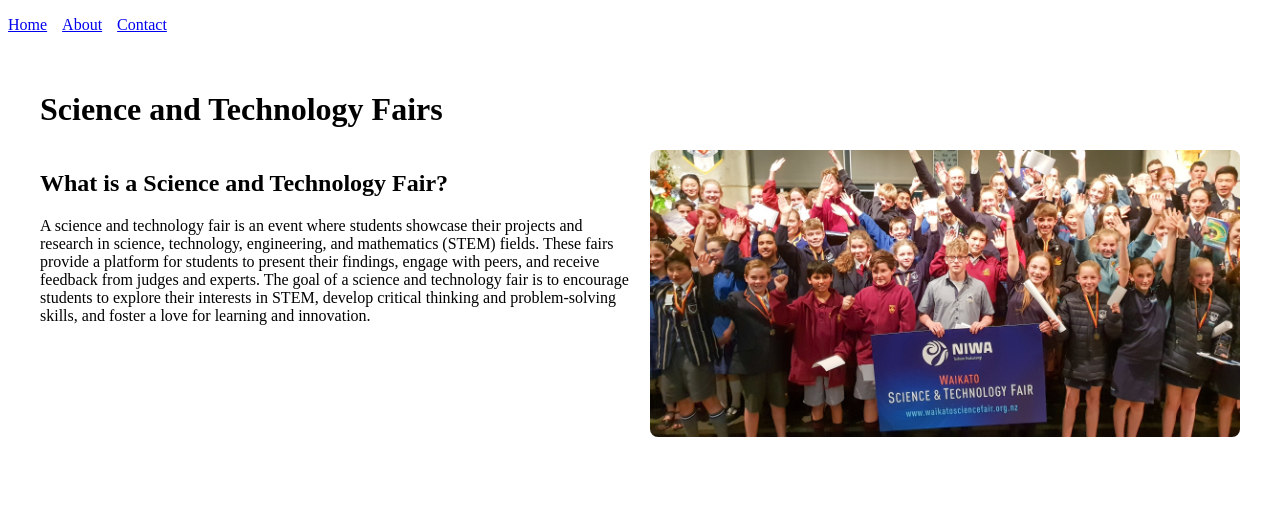
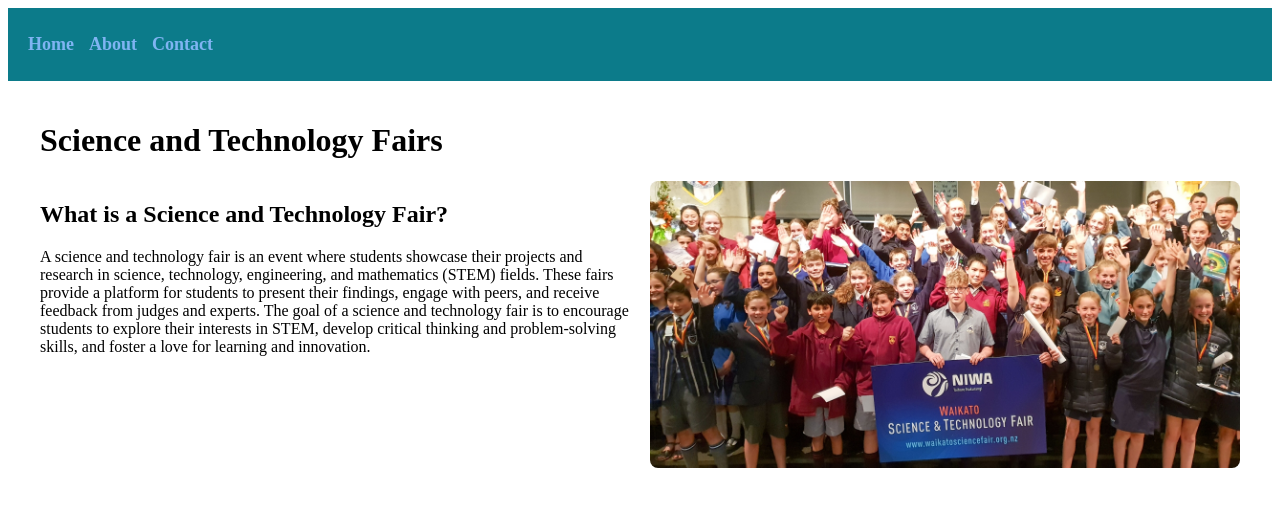
Before and after one commit to Astral-Viscount/Science-and-Technology-Fair-Website-2025, a plain HTML site: page index.html in a window 1280 px wide. Drawn offline with Linux system fonts and the light colour scheme.

Commit message:
basic css. could be more efficient and better tho

```diff
--- a/css/style.css
+++ b/css/style.css
@@ -27,10 +27,23 @@
     border-radius: 8px;
 }
 
-nav ul {
+.navigation {
+    background-color: rgb(12, 123, 138);
+    padding: 10px 20px;
+
+}
+
+.navigation nav ul {
     display: flex;
     flex-wrap: wrap;
     list-style: none;
     gap: 15px;
     padding: 0;
 }
+
+.navigation nav ul li a {
+    color: rgb(127, 180, 242);
+    text-decoration: none;
+    font-size: 18px;
+    font-weight: 600;
+}
--- a/index.html
+++ b/index.html
@@ -10,7 +10,7 @@
 </head>
 <body>
 
-    <header>
+    <header class="navigation">
         <nav>
             <ul>
                 <li><a href="index.html">Home</a></li>
```
